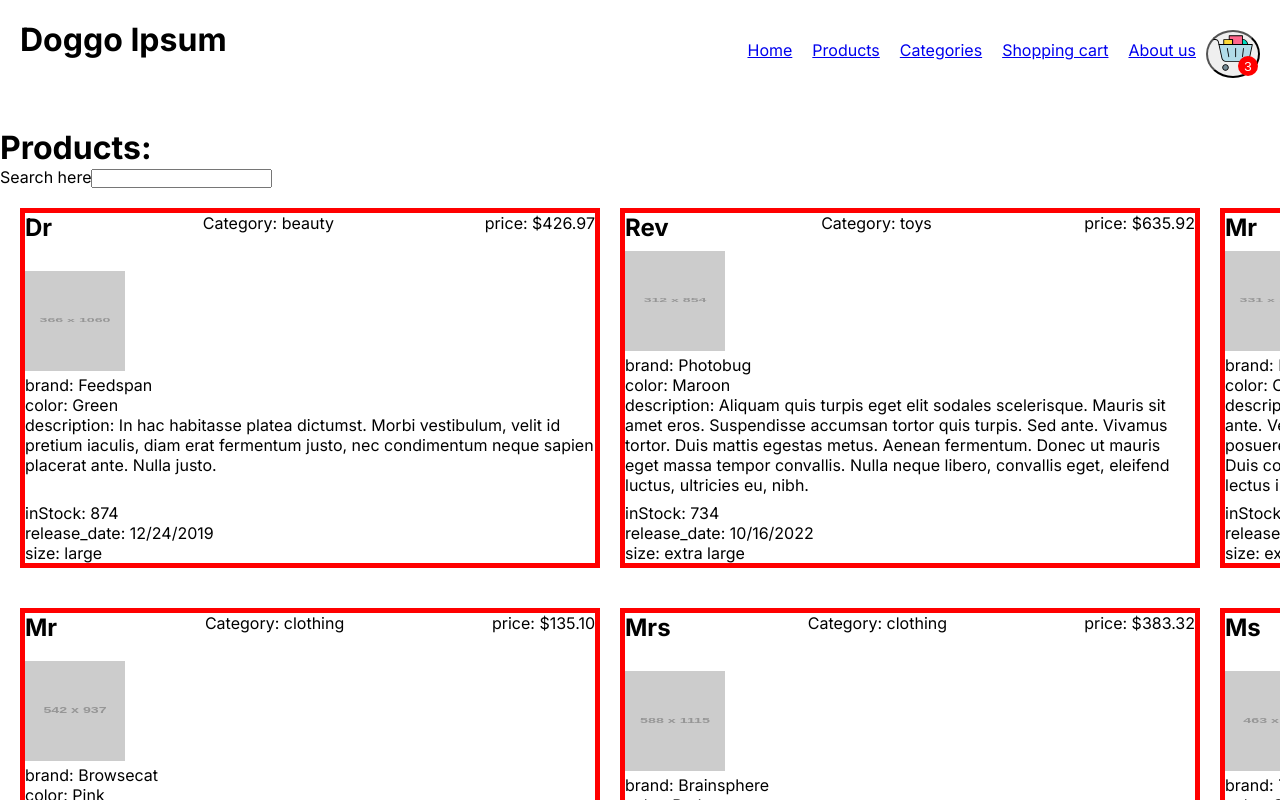
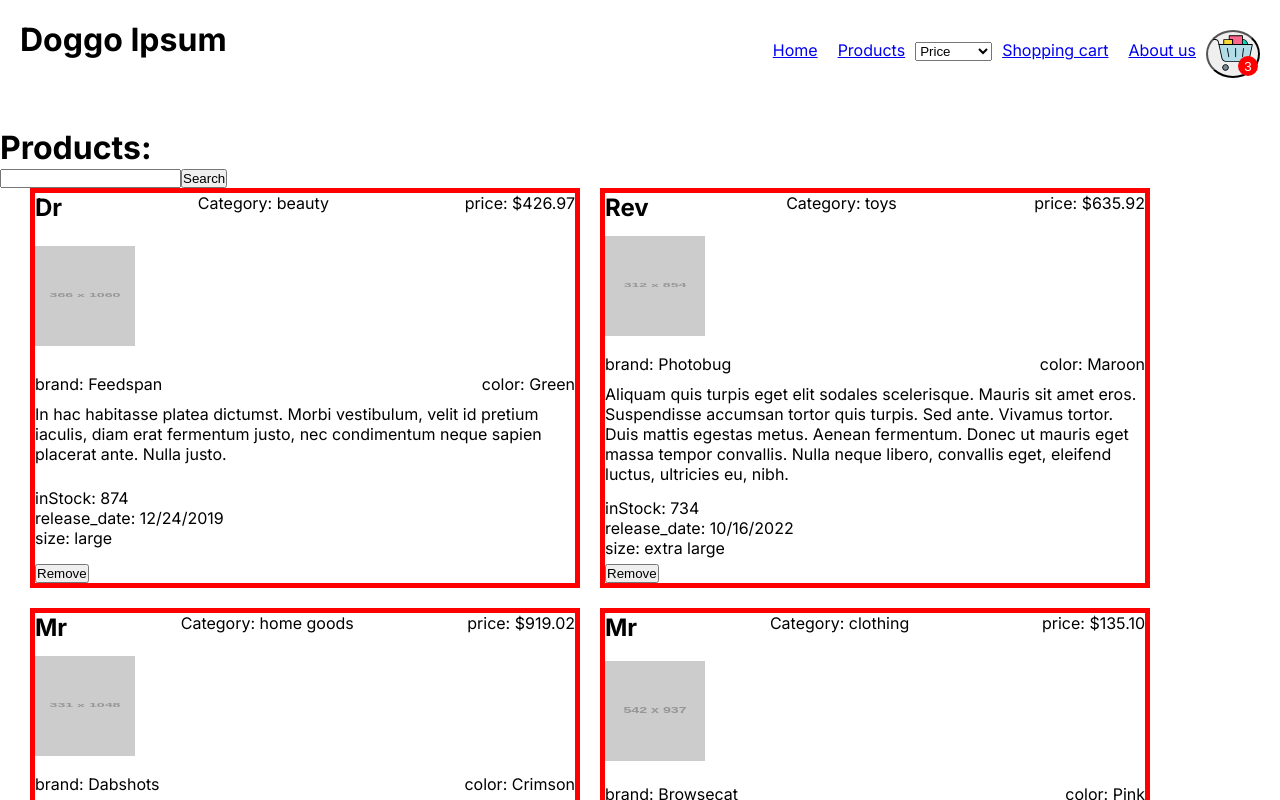
Before and after one commit to Erikang20/Fun_ecommerce_company, a Next.js app: page /collections in a window 1280 px wide. Shown: the top 800 px of the page. Built offline with nearby package versions, Linux system fonts and the light colour scheme.

Commit message:
Adding more stuff

```diff
--- a/app/about/page.tsx
+++ b/app/about/page.tsx
@@ -1,10 +1,13 @@
 import React from "react";
 import styles from "./page.module.css";
+import Image from "next/image";
+import DoggoIpsum from "@assets/doggoIpsum.svg";
 
 const AboutUs = () => {
 	return (
 		<main>
 			<h1>About us</h1>
+			<Image src={DoggoIpsum} alt="" width={500} height={500} />
 			<p className="description">
 				Doggo ipsum thicc super chub puggorino h*ck fat boi thicc very hand that
 				feed shibe, shoob boofers pupperino yapper the neighborhood pupper.
--- a/app/collections/product.tsx
+++ b/app/collections/product.tsx
@@ -28,6 +28,8 @@ export const Product = ({
 	release_date,
 	size,
 }: ProductProps) => {
+	const quantity = 1;
+
 	return (
 		<div className={styles.productContainer}>
 			<div className={styles.productHeader}>
@@ -36,17 +38,27 @@ export const Product = ({
 				<div>price: {formatPrice(price)}</div>
 			</div>
 
+			<div className={styles.productImg}>{img}</div>
+
 			<div className={styles.productBody}>
-				<div className={styles.productImg}>{img}</div>
-				<div>brand: {brand}</div>
-				<div>color: {color}</div>
-				<div>description: {description}</div>
+				<div className={styles.productDetails}>
+					<div>brand: {brand}</div>
+					<div>color: {color}</div>
+				</div>
+
+				<div>{description}</div>
 			</div>
 			<div className={styles.extraInfo}>
 				<div>inStock: {inStock}</div>
-
 				<div>release_date: {release_date}</div>
 				<div>size: {size}</div>
+			</div>
+			<div className={styles.addRemoveBtnsContainer}>
+				{quantity === 0 ? (
+					<button>Add to Cart</button>
+				) : (
+					<button>Remove</button>
+				)}
 			</div>
 		</div>
 	);
--- a/app/collections/styles.module.css
+++ b/app/collections/styles.module.css
@@ -2,13 +2,15 @@
 	display: grid;
 	grid-template-columns: repeat(3, 600px);
 	grid-template-rows: repeat(3, 400px);
+	width: var(--max-width);
+	gap: 20px;
+	margin-left: 30px;
 }
 
 .productContainer {
 	display: flex;
 	flex-direction: column;
 	justify-content: space-between;
-	margin: 20px;
 	margin-right: auto;
 	border: 5px solid red;
 }
@@ -16,4 +18,36 @@
 .productHeader {
 	display: flex;
 	justify-content: space-between;
+	margin-bottom: 10px;
 }
+
+.productBody {
+	border: 1px solid rgba(var(--card-border-rgb), 0);
+}
+
+.productDetails {
+	display: flex;
+	justify-content: space-between;
+	margin: 10px 0;
+}
+
+.extraInfo {
+	margin-top: 10px;
+}
+
+.addRemoveBtns {
+	display: flex;
+}
+
+/* Tablet and Smaller Desktop */
+@media (min-width: 1000px) and (max-width: 1790px) {
+	.inventory {
+		grid-template-columns: repeat(2, 50%);
+	}
+}
+
+@media (min-width: 400px) and (max-width: 1120px) {
+	.inventory {
+		grid-template-columns: repeat(1, 50%);
+	}
+}
--- /dev/null
+++ b/app/components/Filters.tsx
@@ -0,0 +1,13 @@
+import React from "react";
+
+export const Filters = () => {
+	return (
+		<div>
+			<select>
+				<option>Price</option>
+				<option>Category</option>
+				<option></option>
+			</select>
+		</div>
+	);
+};
--- a/app/components/Header.tsx
+++ b/app/components/Header.tsx
@@ -2,27 +2,32 @@
 import React, { useState } from "react";
 import Image from "next/image";
 import Link from "next/link";
-import DoggoIpsum from "@assets/doggoIpsum.svg";
 import styles from "./styles.module.css";
 import ShoppingCart from "@assets/shopping-cart.svg";
+import { Filters } from "./Filters";
 
 export const Header = () => {
 	const handleClick = () => {
 		console.log("click");
 	};
+
 	return (
 		<div className={styles.header}>
 			<div>
-				{/* <Image src={DoggoIpsum} alt="" width={100} height={100} /> */}
 				<h1>Doggo Ipsum</h1>
 			</div>
 
 			<nav className={styles.navContainer}>
 				<Link href="/">Home</Link>
 				<Link href="/collections">Products</Link>
-				<Link href="/category">Categories</Link>
+				{/* <Link href="/category">Categories</Link>
+				 */}
+				{/* <button> */}
+				<Filters />
+				{/* </button> */}
 				<Link href="/cart">Shopping cart</Link>
 				<Link href="/about">About us</Link>
+
 				<div className={styles.shoppingCartContainer}>
 					<button className={styles.shoppingCart} onClick={handleClick}>
 						<Image src={ShoppingCart} alt={""} height={40} width={50} />
--- a/app/components/SearchProduct.tsx
+++ b/app/components/SearchProduct.tsx
@@ -2,9 +2,9 @@ import React from "react";
 
 export const SearchProduct = () => {
 	return (
-		<div>
-			<label>Search here</label>
-			<input />
-		</div>
+		<form>
+			<input type="text" />
+			<button>Search</button>
+		</form>
 	);
 };
--- a/app/globals.css
+++ b/app/globals.css
@@ -1,3 +1,10 @@
+:root {
+	--max-width: 1100px;
+	--font-mono: ui-monospace, Menlo, Monaco, "Cascadia Mono", "Segoe UI Mono",
+		"Roboto Mono", "Oxygen Mono", "Ubuntu Monospace", "Source Code Pro",
+		"Fira Mono", "Droid Sans Mono", "Courier New", monospace;
+}
+
 * {
 	box-sizing: border-box;
 	padding: 0;
```
Also changed, not shown: app/cart/page.tsx (+16 -0 lines), app/page.module.css (+16 -130 lines), app/page.tsx (+9 -1 lines).
